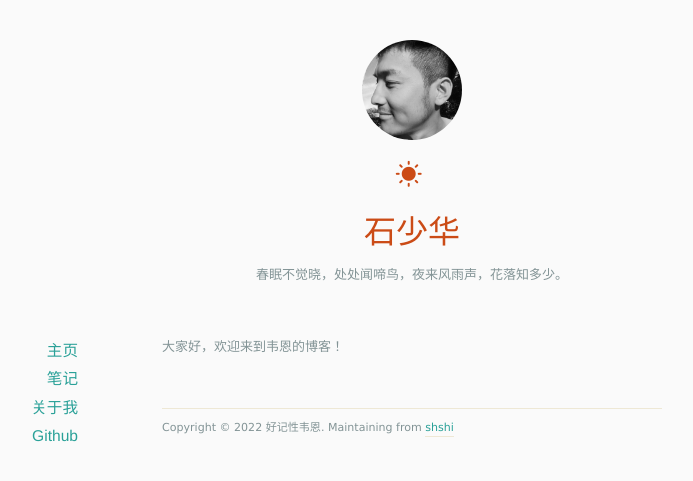
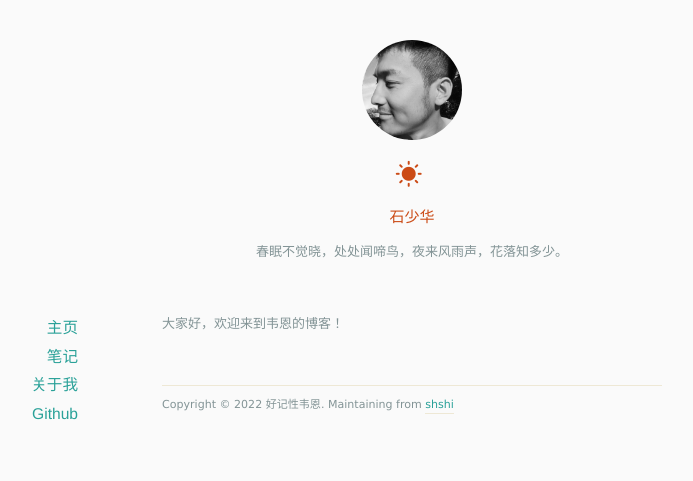
Before and after one commit to shshi/shishaohua.github.io, a Jekyll site: the page built from docs/index.html, in a window 1280 px wide. Shown: the top 481 px of the page, without its empty margins (228-921 px from the left). Built offline with Jekyll 4.4.1, drawn with Linux system fonts in a browser that asks for light colours; nearby versions of some CDN libraries; the list of posts is cut into pages by our own code.

Commit message:
Update default.html

```diff
--- a/docs/_layouts/default.html
+++ b/docs/_layouts/default.html
@@ -27,7 +27,7 @@
   </div>
 
     <h1><a href="/"><i class="icon-sun"></i></a></h1>
-    <h1>{{ site.author.name }}</h1>
+    <h2>{{ site.author.name }}</h2>
 
     <!--<div class="social-layer">
       <div class="social-icons">
```
